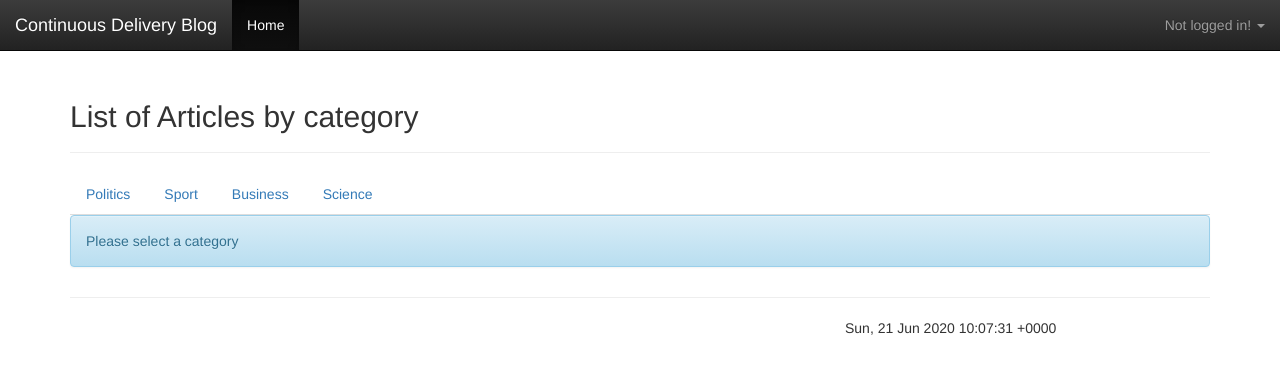
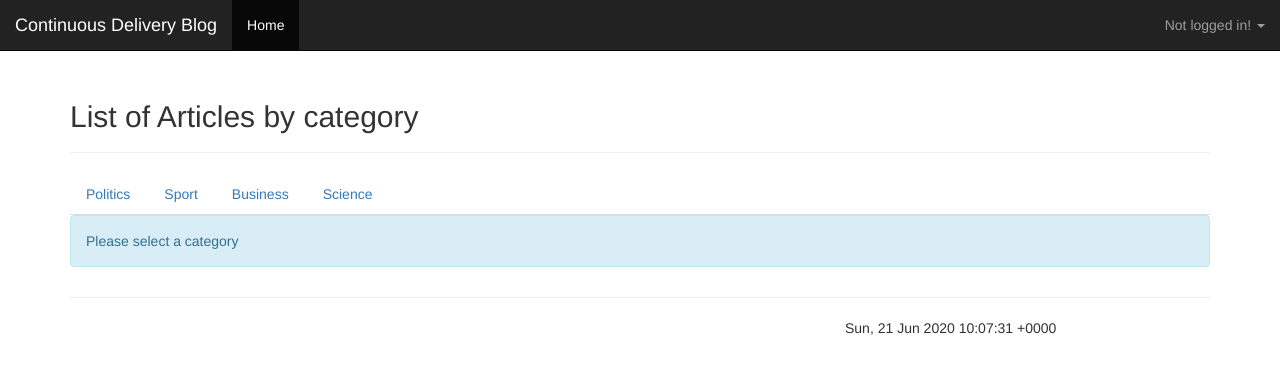
Before and after one commit to SimonBergmaier/cd2020_project, a PHP site: page / in a window 1280 px wide. Shown: the top 374 px of the page. Run offline with PHP 8.4, Linux system fonts and the light colour scheme; data comes from the database, SQL or seed files in the repository; some libraries are stand-ins or nearby versions.

Commit message:
removed need for bootstrap-theme

```diff
--- a/views/partials/header.php
+++ b/views/partials/header.php
@@ -17,7 +17,6 @@ if (isset($_GET["errors"])) {
 	<meta name="viewport" content="width=device-width, initial-scale=1.0">
 
 	<link href="https://stackpath.bootstrapcdn.com/bootstrap/3.4.1/css/bootstrap.min.css" rel="stylesheet">
-	<link href="vendor/twbs/bootstrap/dist/css/bootstrap-theme.min.css" rel="stylesheet">
 	<link href="assets/main.css" rel="stylesheet">
 	<script src="https://code.jquery.com/jquery-3.5.1.min.js" integrity="sha256-9/aliU8dGd2tb6OSsuzixeV4y/faTqgFtohetphbbj0=" crossorigin="anonymous" defer></script>
     <script src="https://unpkg.com/@popperjs/core@2" defer></script>
```
